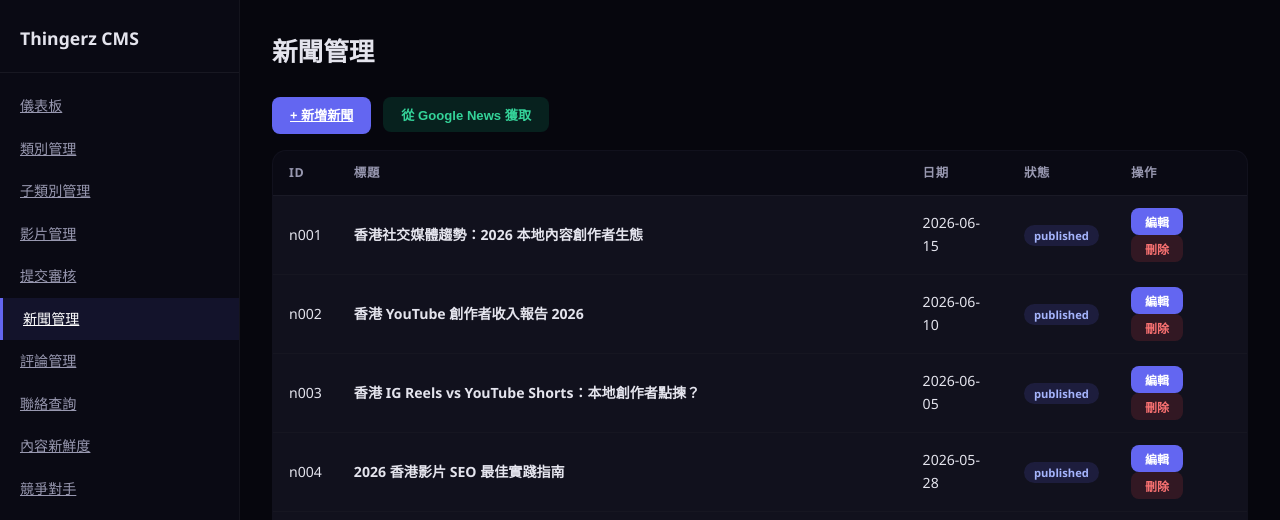
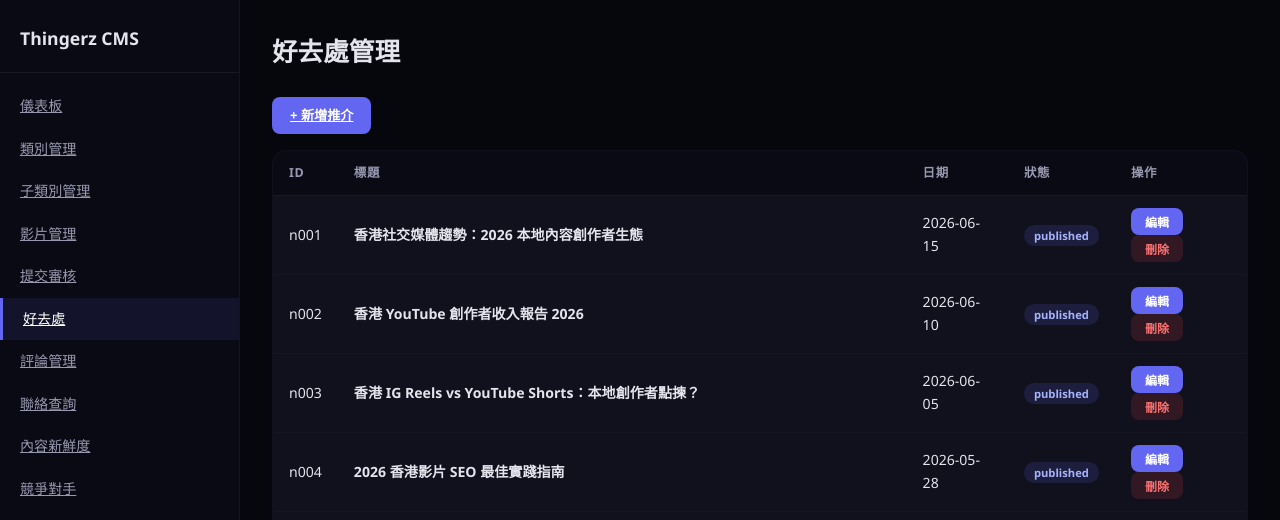
Before and after one commit to gbeoho/Thingerz, a Flask app: page /admin/news in a window 1280 px wide. Shown: the top 520 px of the page. Run offline with Flask 3, Linux system fonts and the light colour scheme; the visitor is signed in with stand-in values (Sample User, id 1); data comes from the database, SQL or seed files in the repository.

Commit message:
Add files via upload

```diff
--- a/templates/admin/layout.html
+++ b/templates/admin/layout.html
@@ -48,7 +48,7 @@ a{color:#818cf8}
     <a href="{{ url_for('admin_subcategories') }}" class="{% if 'admin_subcategories' in request.endpoint or 'admin_subcategory' in request.endpoint %}active{% endif %}">子類別管理</a>
     <a href="{{ url_for('admin_videos') }}" class="{% if request.endpoint == 'admin_videos' %}active{% endif %}">影片管理</a>
     <a href="{{ url_for('admin_submissions') }}" class="{% if request.endpoint == 'admin_submissions' %}active{% endif %}">提交審核</a>
-    <a href="{{ url_for('admin_news') }}" class="{% if 'admin_news' in request.endpoint %}active{% endif %}">新聞管理</a>
+    <a href="{{ url_for('admin_news') }}" class="{% if 'admin_news' in request.endpoint %}active{% endif %}">好去處</a>
     <a href="{{ url_for('admin_comments') }}" class="{% if request.endpoint == 'admin_comments' %}active{% endif %}">評論管理</a>
     <a href="{{ url_for('admin_contacts') }}" class="{% if request.endpoint == 'admin_contacts' %}active{% endif %}">聯絡查詢</a>
     <a href="{{ url_for('admin_freshness') }}" class="{% if request.endpoint == 'admin_freshness' %}active{% endif %}">內容新鮮度</a>
--- a/templates/admin/news.html
+++ b/templates/admin/news.html
@@ -1,12 +1,11 @@
 {% extends "admin/layout.html" %}
 {% block admin_content %}
-<h1>新聞管理</h1>
+<h1>好去處管理</h1>
 <div class="mb" style="display:flex;gap:12px;flex-wrap:wrap">
-    <a href="#" onclick="document.getElementById('addForm').style.display='block';return false" class="btn btn-primary">+ 新增新聞</a>
-    <form method="POST" action="{{ url_for('admin_news_fetch') }}" onsubmit="return confirm('從 Google News 香港獲取最新新聞？')"><button class="btn btn-success">從 Google News 獲取</button></form>
+    <a href="#" onclick="document.getElementById('addForm').style.display='block';return false" class="btn btn-primary">+ 新增推介</a>
 </div>
 <div id="addForm" style="display:none;background:#11111d;padding:20px;border-radius:14px;border:1px solid rgba(255,255,255,.06);margin-bottom:24px">
-    <h3 style="margin-bottom:14px">新增新聞</h3>
+    <h3 style="margin-bottom:14px">新增推介</h3>
     <form method="POST">
         <div style="display:grid;grid-template-columns:1fr 1fr;gap:10px;margin-bottom:12px">
             <div class="form-group"><label>中文標題</label><input name="title_zh" class="input" required></div>
```
